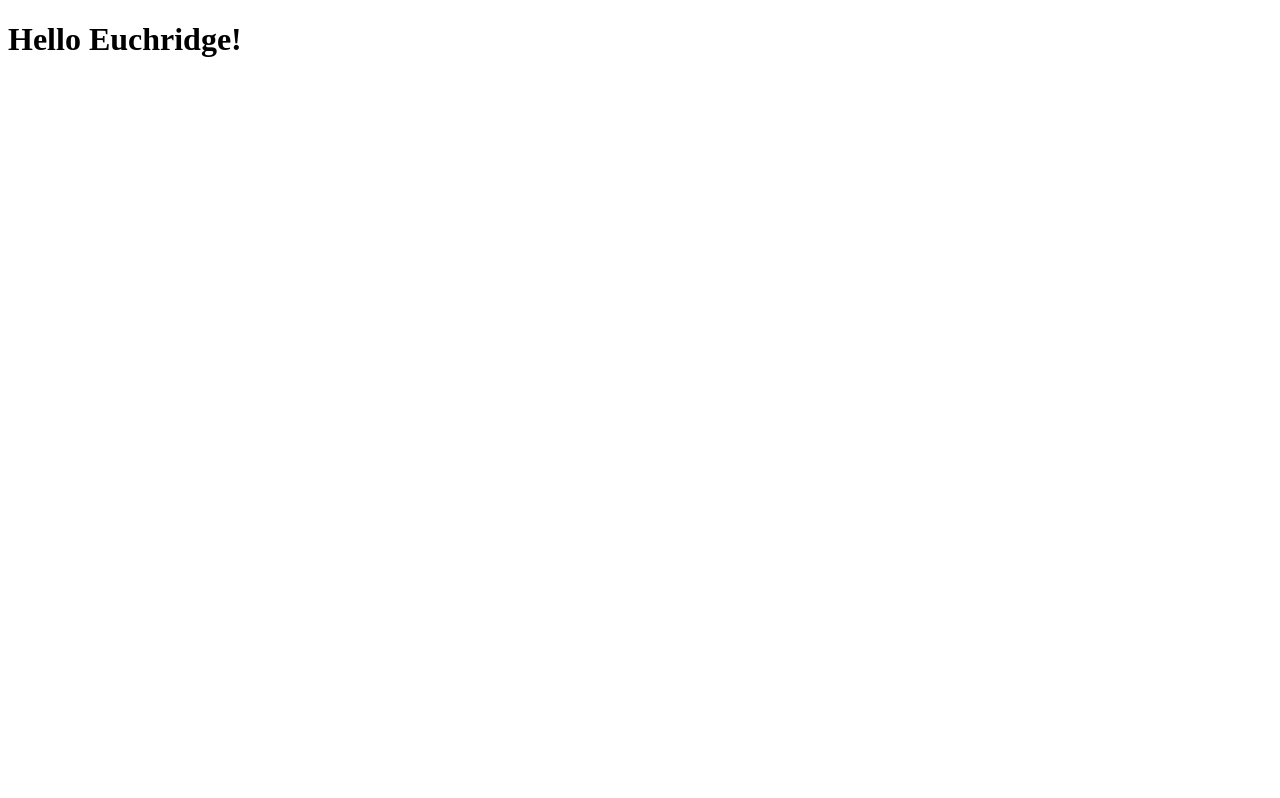
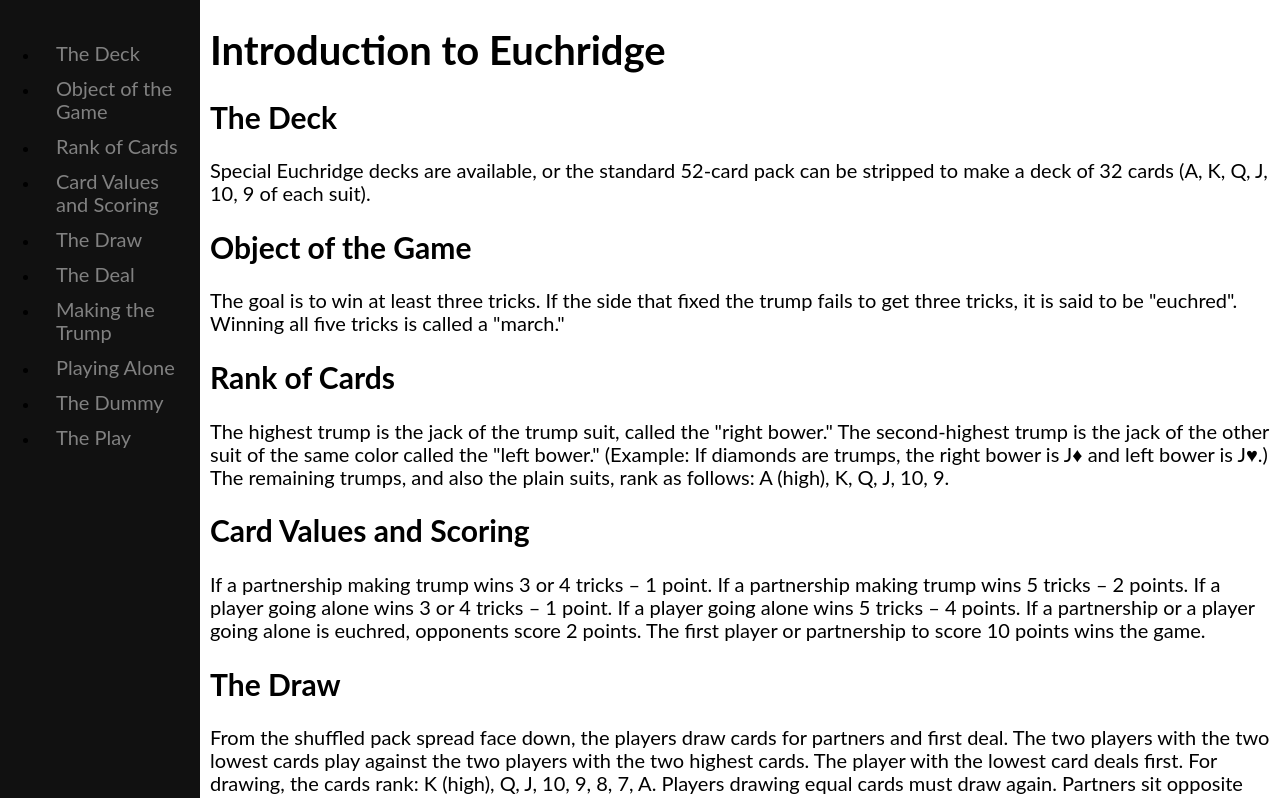
Before and after one commit to dsaltz432/euchridge, a React (Create React App) app: page / in a window 1280 px wide. Shown: the top 798 px of the page. Built offline with nearby package versions, Linux system fonts and the light colour scheme.

Commit message:
working content with hard coded sections data

```diff
--- a/package.json
+++ b/package.json
@@ -4,9 +4,11 @@
   "private": true,
   "dependencies": {
     "eslint": "^6.1.0",
+    "normalize.css": "^8.0.1",
     "react": "^16.9.0",
     "react-dom": "^16.9.0",
     "react-scripts": "3.1.1",
+    "react-scroll": "^1.7.13",
     "typescript": "^3.5.3"
   },
   "scripts": {
--- a/public/index.html
+++ b/public/index.html
@@ -4,7 +4,9 @@
     <meta charset="utf-8" />
     <meta name="viewport" content="width=device-width, initial-scale=1" />
     <link rel="shortcut icon" href="%PUBLIC_URL%/favicon.ico" />
-    <title>Euchridge</title>
+<!--     <link rel="stylesheet" href="https://unpkg.com/primitive-ui/dist/css/main.css">
+ -->
+ <title>Euchridge</title>
   </head>
   <body>
     <noscript>You need to enable JavaScript to run this app.</noscript>
--- /dev/null
+++ b/src/Api.js
@@ -0,0 +1,44 @@
+export default function getSections() {
+	return [
+	  {
+	    title: 'The Deck',
+	    desc: 'Special Euchridge decks are available, or the standard 52-card pack can be stripped to make a deck of 32 cards (A, K, Q, J, 10, 9 of each suit).'
+	  },
+	  {
+	    title: 'Object of the Game',
+	    desc: 'The goal is to win at least three tricks. If the side that fixed the trump fails to get three tricks, it is said to be "euchred". Winning all five tricks is called a "march."'
+	  },
+	  {
+	    title: 'Rank of Cards',
+	    desc: 'The highest trump is the jack of the trump suit, called the "right bower." The second-highest trump is the jack of the other suit of the same color called the "left bower." (Example: If diamonds are trumps, the right bower is J♦ and left bower is J♥.) The remaining trumps, and also the plain suits, rank as follows: A (high), K, Q, J, 10, 9.'
+	  },
+	  {
+	    title: 'Card Values and Scoring',
+	    desc: 'If a partnership making trump wins 3 or 4 tricks – 1 point. If a partnership making trump wins 5 tricks – 2 points. If a player going alone wins 3 or 4 tricks – 1 point. If a player going alone wins 5 tricks – 4 points. If a partnership or a player going alone is euchred, opponents score 2 points. The first player or partnership to score 10 points wins the game.'
+	  },
+	  {
+	    title: 'The Draw',
+	    desc: 'From the shuffled pack spread face down, the players draw cards for partners and first deal. The two players with the two lowest cards play against the two players with the two highest cards. The player with the lowest card deals first. For drawing, the cards rank: K (high), Q, J, 10, 9, 8, 7, A. Players drawing equal cards must draw again. Partners sit opposite each other.'
+	  },
+	  {
+	    title: 'The Deal',
+	    desc: 'The cards are dealt clockwise, to the left, beginning with the player to the left of the dealer. Each player receives five cards. The dealer may give a round of three at a time, then a round of two at a time, or may give two, then three; but the dealer must adhere to whichever distribution plan he begins with. After the first deal, the deal passes to the player on the dealer\'s left. On completing the deal, the dealer places the rest of the pack in the center of the table and turns the top card face up. Should the card turned up be accepted as trump by any player, the dealer has the right to exchange the turned up card for another card in their hand.'
+	  },
+	  {
+	    title: 'Making the Trump',
+	    desc: 'Beginning with the player to the left of the dealer, each player passes or accepts the turn-up as trump. An opponent of the dealer accepts by saying "I order it up." The partner of the dealer accepts by saying, "I assist." The dealer accepts by making their discard, called "taking it up."<br>The dealer signifies refusal of the turn-up by removing the card from the top and placing it (face up) partially underneath the pack; this is called "turning it down."<br>If all four players pass in the first round, each player in turn, starting with the player to the dealer\'s left, has the option of passing again or of naming the trump suit. The rejected suit may not be named. Declaring the other suit of the same color as the reject is called "making it next"; declaring a suit of opposite color is called "crossing it."<br>If all four players pass in the second round, the cards are gathered and shuffled, and the next dealer deals. Once the trump is fixed, either by acceptance of the turn-up or by the naming of another suit, the turn-up is rejected, the bidding ends and play begins.'
+	  },
+	  {
+	    title: 'Playing Alone',
+	    desc: 'If the player who fixes the trump suit believes it will be to their side\'s advantage to play without the help of their partner\'s cards, the player exercises this option by declaring "alone" distinctly at the time of making the trump. This player\'s partner then turns their cards face down and does not participate in the play.'
+	  },
+	  {
+	    title: 'The Dummy',
+	    desc: 'TBD'
+	  },
+	  {
+	    title: 'The Play',
+	    desc: 'The opening lead is made by the player to the dealer\'s left, or if this player\'s partner is playing alone, it is made by the player across from the dealer. If possible, each player must follow suit to a lead. If unable to follow suit, the player may trump or discard any card. A trick is won by the highest card of the suit led, or, if it contains trumps, by the highest trump. The winner of a trick leads next.'
+	  }
+	];
+};
--- a/src/App.js
+++ b/src/App.js
@@ -1,11 +1,12 @@
 import React from 'react';
+import Content from './Content';
 
 export default class App extends React.Component {
   render() {
     return (
       <div className="container">
-        <h1>Hello Euchridge!</h1>
+        <Content/>
       </div>
-    )
+    );
   }
 }
--- /dev/null
+++ b/src/Content.css
@@ -0,0 +1,38 @@
+body {
+  font-family: "Lato", sans-serif;
+}
+
+.sidenav {
+  height: 100%;
+  width: 200px;
+  position: fixed;
+  z-index: 1;
+  top: 0;
+  left: 0;
+  background-color: #111;
+  overflow-x: hidden;
+  padding-top: 20px;
+}
+
+.sidenav a {
+  padding: 6px 8px 6px 16px;
+  text-decoration: none;
+  font-size: 20px;
+  color: #818181;
+  display: block;
+}
+
+.sidenav a:hover {
+  color: #f1f1f1;
+}
+
+.main {
+  margin-left: 200px; /* Same as the width of the sidenav */
+  font-size: 20px; /* Increased text to enable scrolling */
+  padding: 0px 10px;
+}
+
+@media screen and (max-height: 450px) {
+  .sidenav {padding-top: 15px;}
+  .sidenav a {font-size: 18px;}
+}
--- /dev/null
+++ b/src/Content.js
@@ -0,0 +1,46 @@
+import React from 'react';
+import { Link } from 'react-scroll'
+import getSections from "./Api";
+import './Content.css';
+
+const Titles = props => {
+  const elements = props.sections.map((section, index) => {
+    let uniqueId = section + '_' + index;
+    return (
+      <li key={index}>
+        <Link activeClass='active' className={uniqueId} to={uniqueId} spy={true} smooth={true} duration={500}>{section.title}</Link>
+      </li>
+      );
+  });
+  return <ul>{elements}</ul>
+};
+
+const Descriptions = props => {
+  const elements = props.sections.map((section, index) => {
+    let uniqueId = section + '_' + index;
+    return (
+      <div id={uniqueId}>
+      <h2>{section.title}</h2>
+      <p>{section.desc}</p>
+      </div>
+      );
+  });
+  return <div>{elements}</div>
+};
+
+export default class Content extends React.Component {
+  render() {
+    const sections = getSections();
+    return (
+      <div>
+        <div className="sidenav">
+          <Titles sections={sections}/>
+        </div>
+        <div className="main">
+          <h1>Introduction to Euchridge</h1>
+          <Descriptions sections={sections}/>
+        </div>
+      </div>
+    );
+  }
+};
--- a/src/index.js
+++ b/src/index.js
@@ -1,3 +1,4 @@
+import 'normalize.css';
 import React from 'react';
 import ReactDOM from 'react-dom';
 import App from './App';
```
Also changed, not shown: 1 other file (tests, documents, lock files or other folders).
